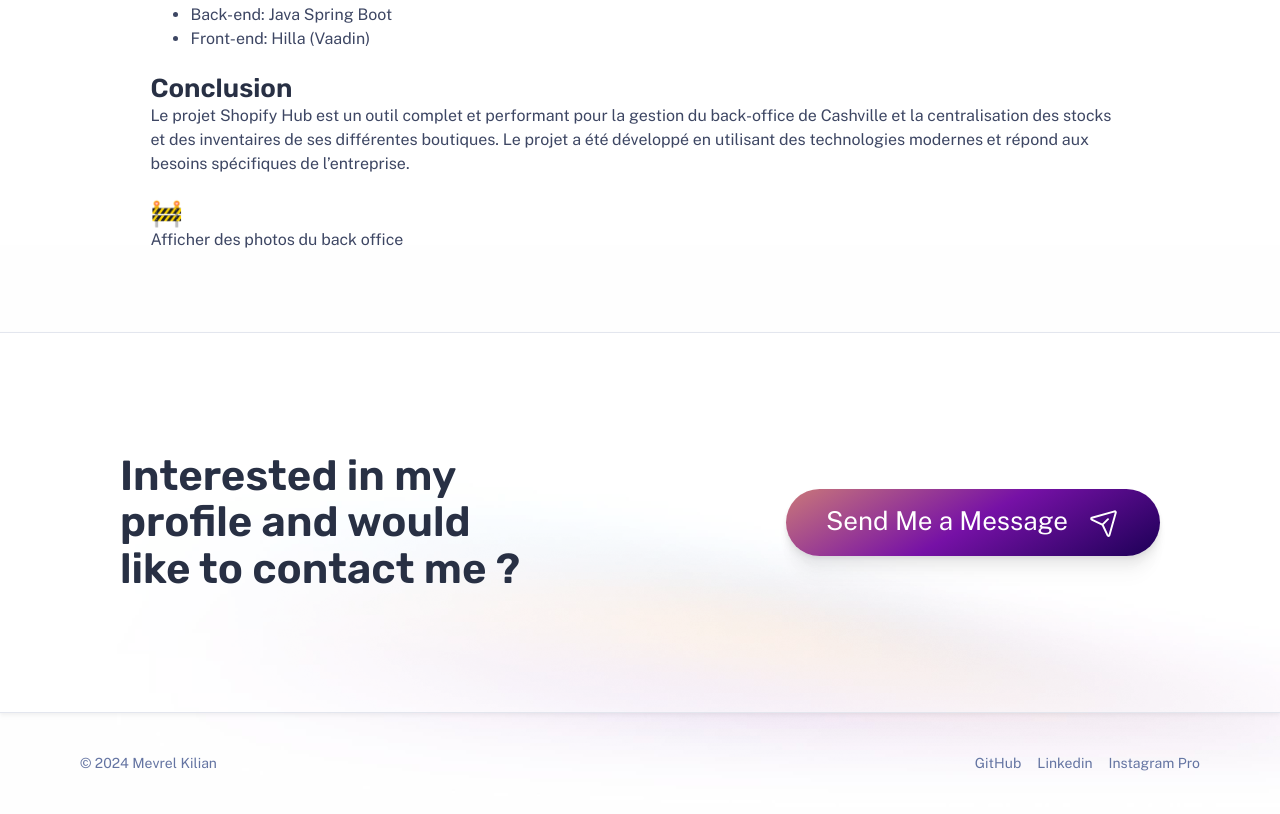
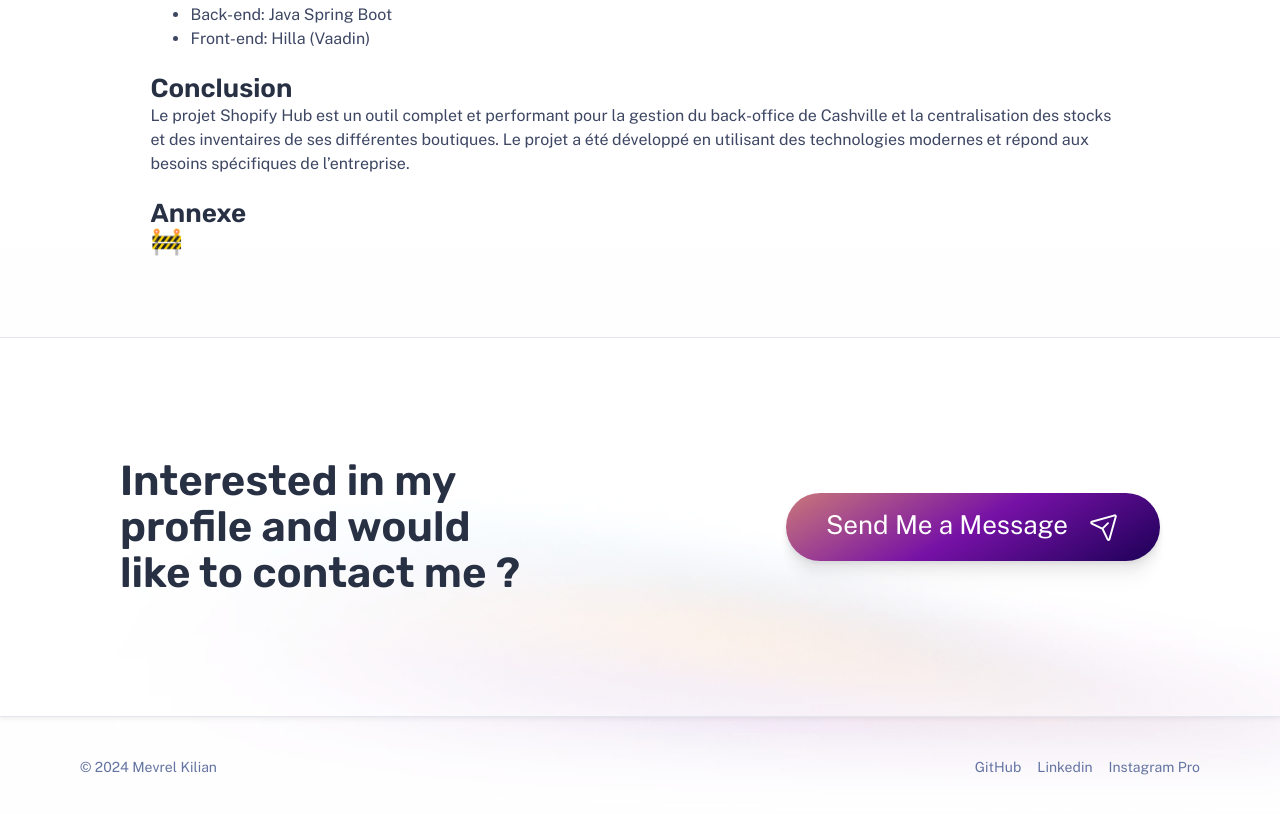
Before and after one commit to Redcroow/portfolio-pro, an Astro site: page /work/back-office-shopify-hub in a window 1280 px wide. Shown: the part 1358-2172 px from the top of the page. Built offline with nearby package versions, Linux system fonts and the light colour scheme; Astro itself is replaced by a stand-in of ours.

Commit message:
feat(dev): remove empty space + add section for annexe (work bo)

```diff
--- a/src/content/work/back-office-shopify-hub.md
+++ b/src/content/work/back-office-shopify-hub.md
@@ -35,5 +35,5 @@ Le projet Shopify Hub a été développé en utilisant les technologies suivante
 Le projet Shopify Hub est un outil complet et performant pour la gestion du back-office de Cashville et la centralisation des stocks et des inventaires de ses différentes boutiques. Le projet a été développé en utilisant des technologies modernes et répond aux besoins spécifiques de l'entreprise.
 <br><br>
 
+##### Annexe
 ##### 🚧
-Afficher des photos du back office
```
Also changed, not shown: src/content/work/cashville.md (+0 -2 lines).
